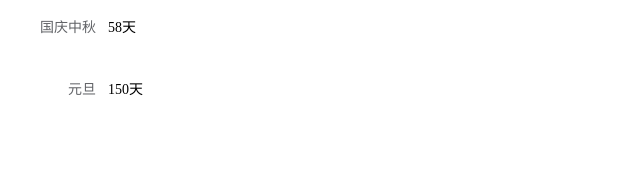
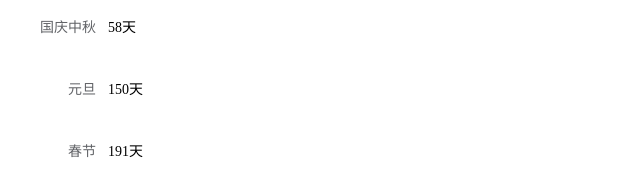
Before and after one commit to reclay/FIREPlan, a plain HTML site: page vacation.html in a window 1280 px wide. Shown: the full height of the page, 0-640 px from the left. Drawn offline with Linux system fonts and the light colour scheme.

Commit message:
增加时间计数

```diff
--- a/vacation.html
+++ b/vacation.html
@@ -53,6 +53,9 @@
                     }, {
                         label: '元旦',
                         time: '2021-01-01'
+                    }, {
+                        label: '春节',
+                        time: '2021-02-11'
                     }]
                 };
             },
```
